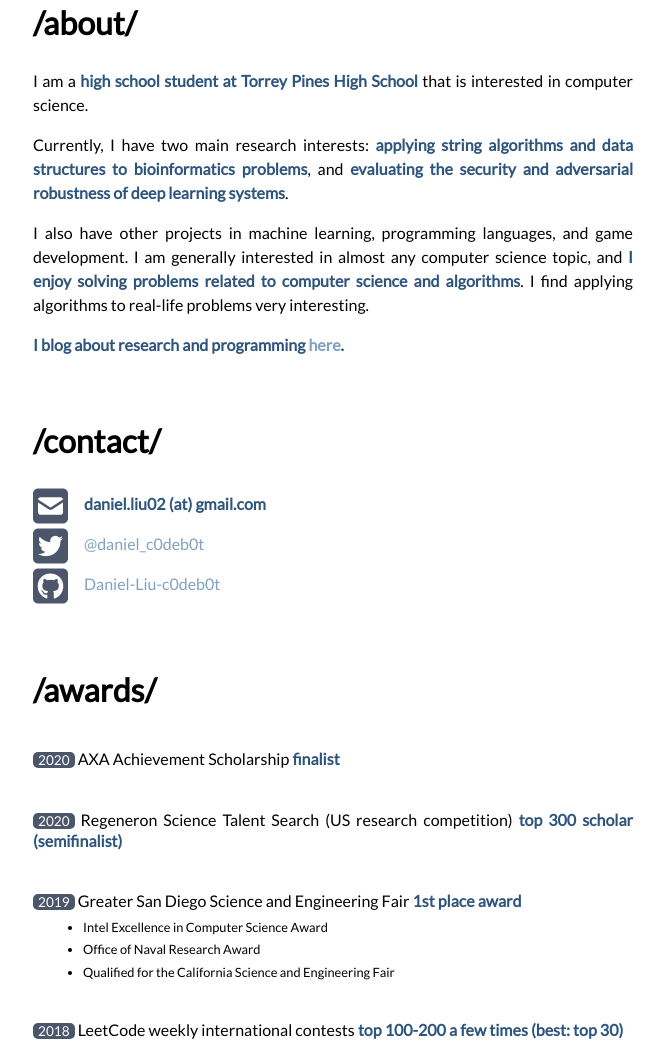
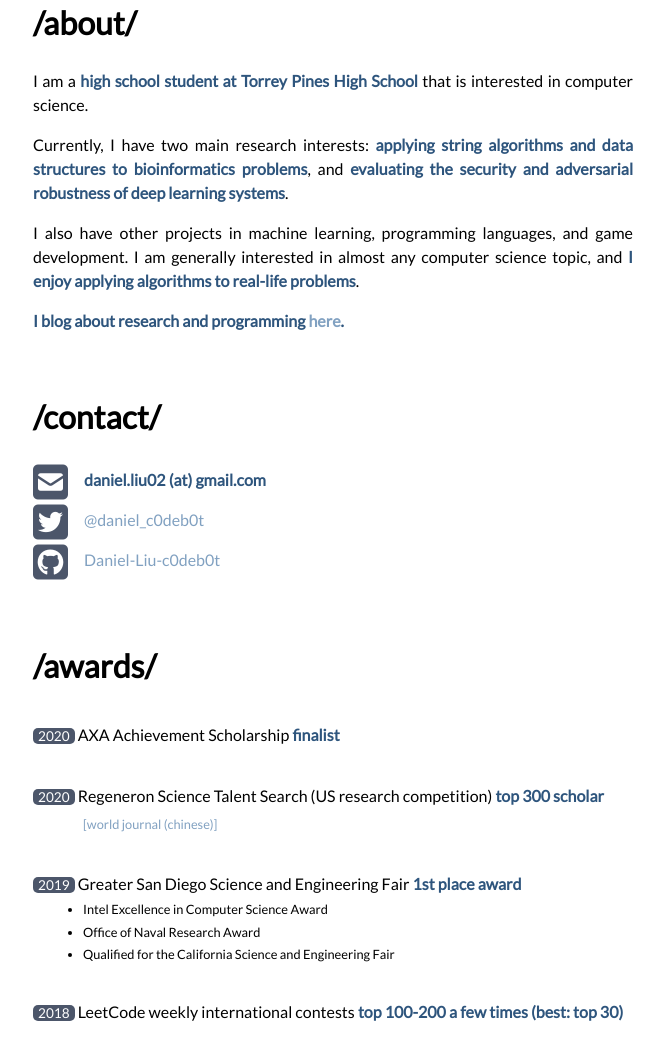
Before and after one commit to Daniel-Liu-c0deb0t/Daniel-Liu-c0deb0t.github.io, a plain HTML site: page index.html in a window 1280 px wide. Shown: the part 177-1227 px from the top of the page, without its empty margins (307-971 px from the left). Drawn offline with Linux system fonts and the light colour scheme.

Commit message:
Update index.html

```diff
--- a/index.html
+++ b/index.html
@@ -40,7 +40,7 @@
 				</p>
 
 				<p>
-					I also have other projects in machine learning, programming languages, and game development. I am generally interested in almost any computer science topic, and <b>I enjoy solving problems related to computer science and algorithms</b>. I find applying algorithms to real-life problems very interesting.
+					I also have other projects in machine learning, programming languages, and game development. I am generally interested in almost any computer science topic, and <b>I enjoy applying algorithms to real-life problems</b>.
 				</p>
 
 				<p>
@@ -64,7 +64,10 @@
 				<p>
 					<ul>
 						<li><span class = "date">2020</span> AXA Achievement Scholarship <b>finalist</b></li>
-						<li><span class = "date">2020</span> Regeneron Science Talent Search (US research competition) <b>top 300 scholar (semifinalist)</b></li>
+						<li><span class = "date">2020</span> Regeneron Science Talent Search (US research competition) <b>top 300 scholar</b></li>
+						<div class = "links">
+							<li><a href = "https://www.worldjournal.com/6723214/article-%e3%80%90%e5%b0%91%e5%b9%b4%e8%ab%be%e8%b2%9d%e7%88%be%e7%8d%8e%e3%80%91%e5%8a%89%e4%b8%b9%e5%b0%bc%ef%bc%9a3d%e9%bb%9e%e9%9b%b2%e5%b0%8d%e6%8a%97%e9%bb%9e%e6%94%9d%e5%8b%95/?ref=%E6%B4%9B%E6%9D%89%E7%A3%AF_%E6%96%B0%E8%81%9E%E7%B8%BD%E8%A6%BD">[world journal (chinese)]</a></li>
+						</div>
 						<li><span class = "date">2019</span> Greater San Diego Science and Engineering Fair <b>1st place award</b></li>
 						<ul>
 							<li>Intel Excellence in Computer Science Award</li>
```
